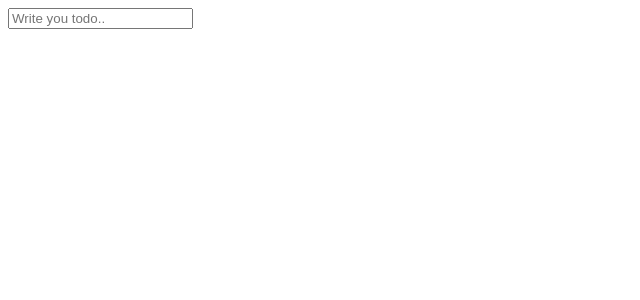
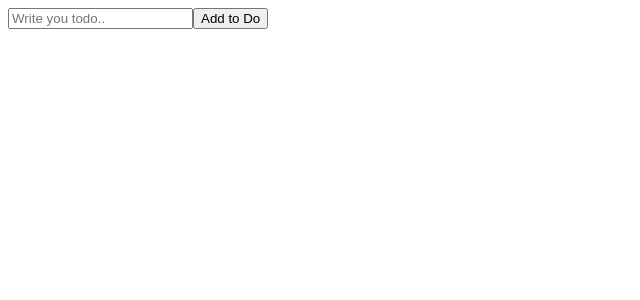
Before and after one commit to dikwon79/react-movie-app, a React (Create React App) app: page / in a window 1280 px wide. Shown: the top 300 px of the page, without its empty margins (0-640 px from the left). Built offline with nearby package versions, Linux system fonts and the light colour scheme.

Commit message:
todo first

```diff
--- a/src/App.js
+++ b/src/App.js
@@ -4,17 +4,26 @@
 
   const [toDo, setToDo] = useState("");
   const onChange = (event) => setToDo(event.target.value);
-  console.log(toDo);
+  const onSubmit = (event) => {
+    event.preventDefault();
+    if (toDo === ""){
+      return;
+    }
+    setToDo("");
+  };
+
 
   return (
     <div>
+      <form onSubmit={onSubmit}>
         <input
           onChange={onChange}
           value={toDo}
           type="text"
           placeholder="Write you todo.."
         />
-
+      <button>Add to Do</button>
+      </form>
     </div>
   );
 }
```
Lines whose indentation alone changed are shown as unchanged.
